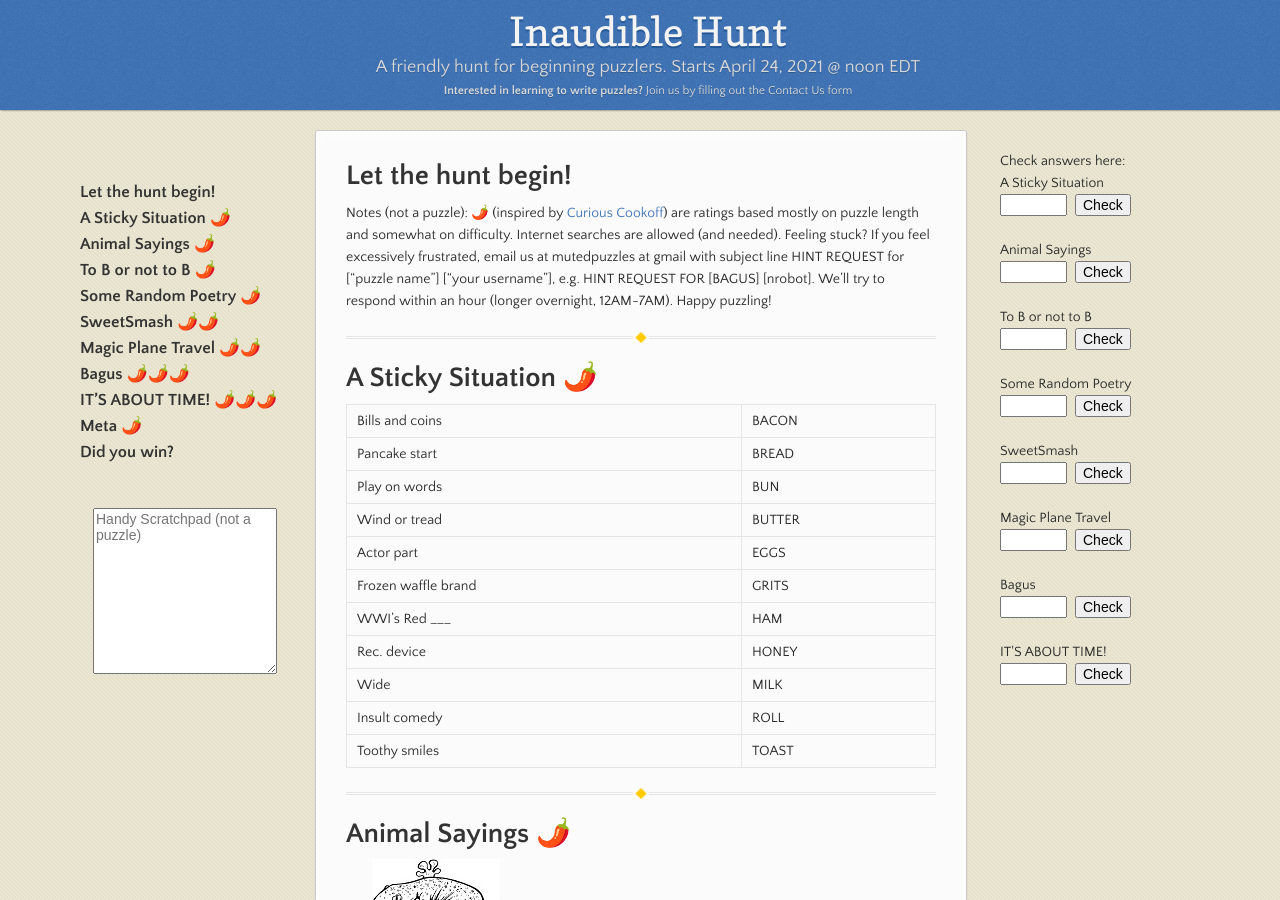
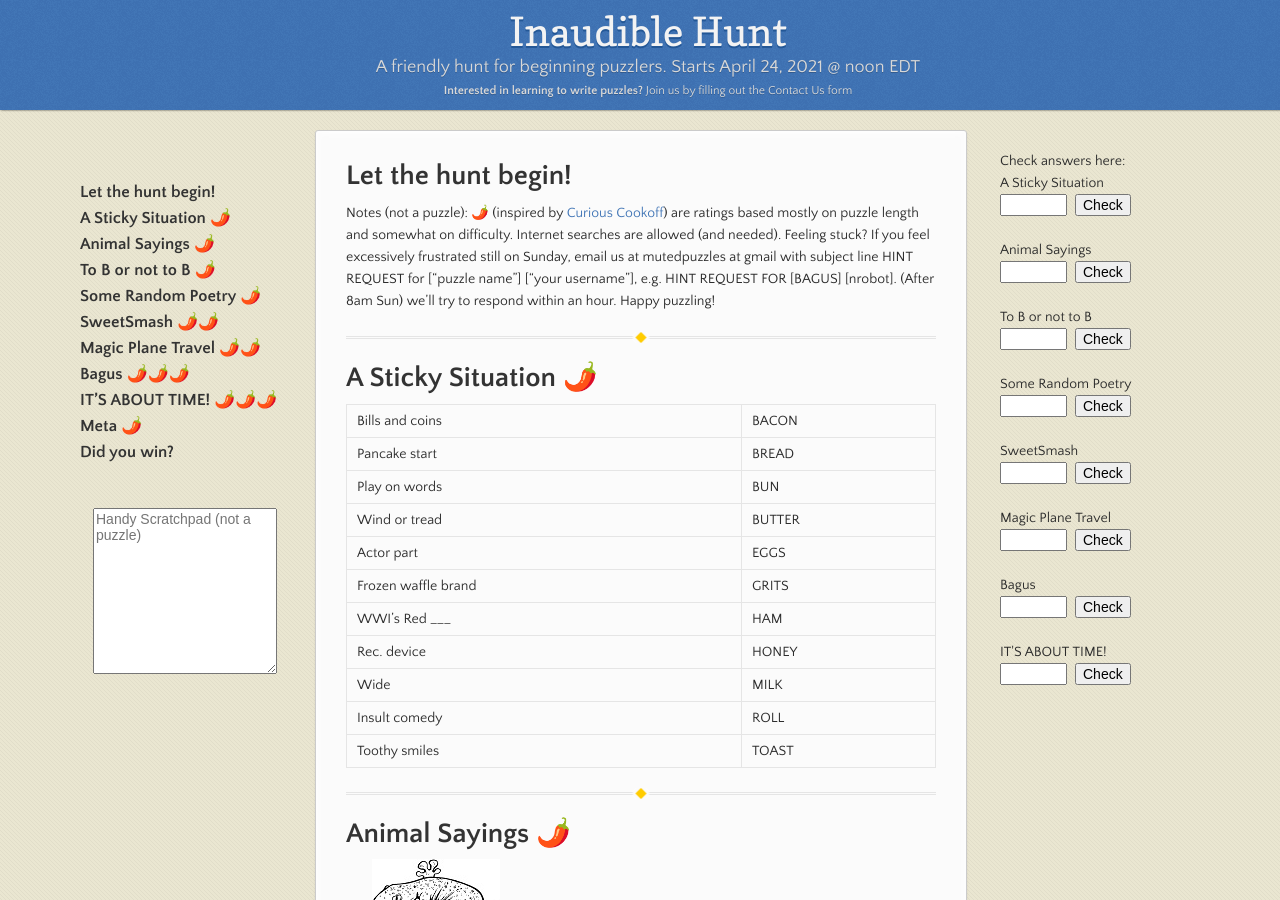
Before and after one commit to nro-bot/aprilhunt, a Jekyll site: the page built from Welcome to mini hunt!.md, in a window 1280 px wide and 900 px high. Built offline with Jekyll 4.4.1, drawn with Linux system fonts in a browser that asks for light colours; our own code applies the rules of GitHub Pages for plain Markdown files.

Commit message:
move hint commitment to sunday only

```diff
--- a/Welcome to mini hunt!.md
+++ b/Welcome to mini hunt!.md
@@ -7,10 +7,10 @@ layout: puzzlepage
 Notes (not a puzzle): 🌶️ (inspired by [Curious
 Cookoff](https://curiouscookoff.com)) are ratings based mostly on puzzle length
 and somewhat on difficulty. Internet searches are allowed (and needed). Feeling
-stuck? If you feel excessively frustrated, email us at mutedpuzzles at
-gmail with subject line HINT REQUEST for ["puzzle name"] ["your username"], e.g.
-HINT REQUEST FOR [BAGUS] [nrobot]. We'll try to respond within an hour (longer
-overnight, 12AM-7AM). Happy puzzling!
+stuck? If you feel excessively frustrated still on Sunday, email us at
+mutedpuzzles at gmail with subject line HINT REQUEST for ["puzzle name"] ["your
+username"], e.g.  HINT REQUEST FOR [BAGUS] [nrobot]. (After 8am Sun) we'll try
+to respond within an hour. Happy puzzling!
 
 * * *
 
```
